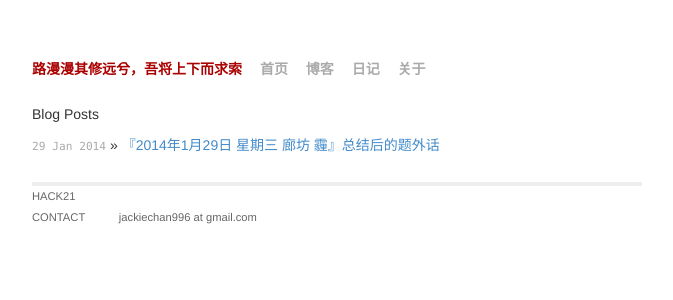
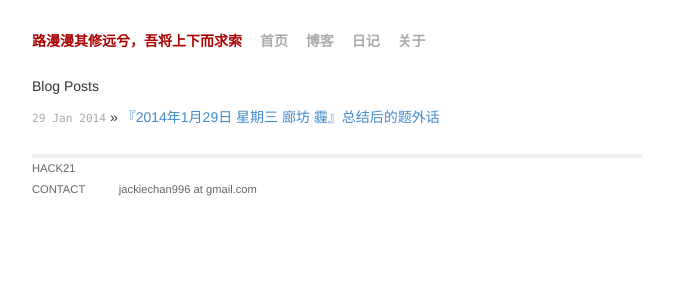
Before and after one commit to HACK21/jekyll, a Jekyll site: the page built from index.html, in a window 1280 px wide. Shown: the top 300 px of the page, without its empty margins (303-976 px from the left). Built offline with Jekyll 4.4.1, drawn with Linux system fonts in a browser that asks for light colours.

Commit message:
update css

```diff
--- a/css/main.css
+++ b/css/main.css
@@ -59,7 +59,7 @@ a:visited { color: #a0a; }
   /* font-size: 115%; */
   /* text-align: justify; */
   /* width: 42em; */
-  margin: 3em auto 2em;
+  margin: 1em auto 2em;
   line-height: 1.5em;
 }
 
```
